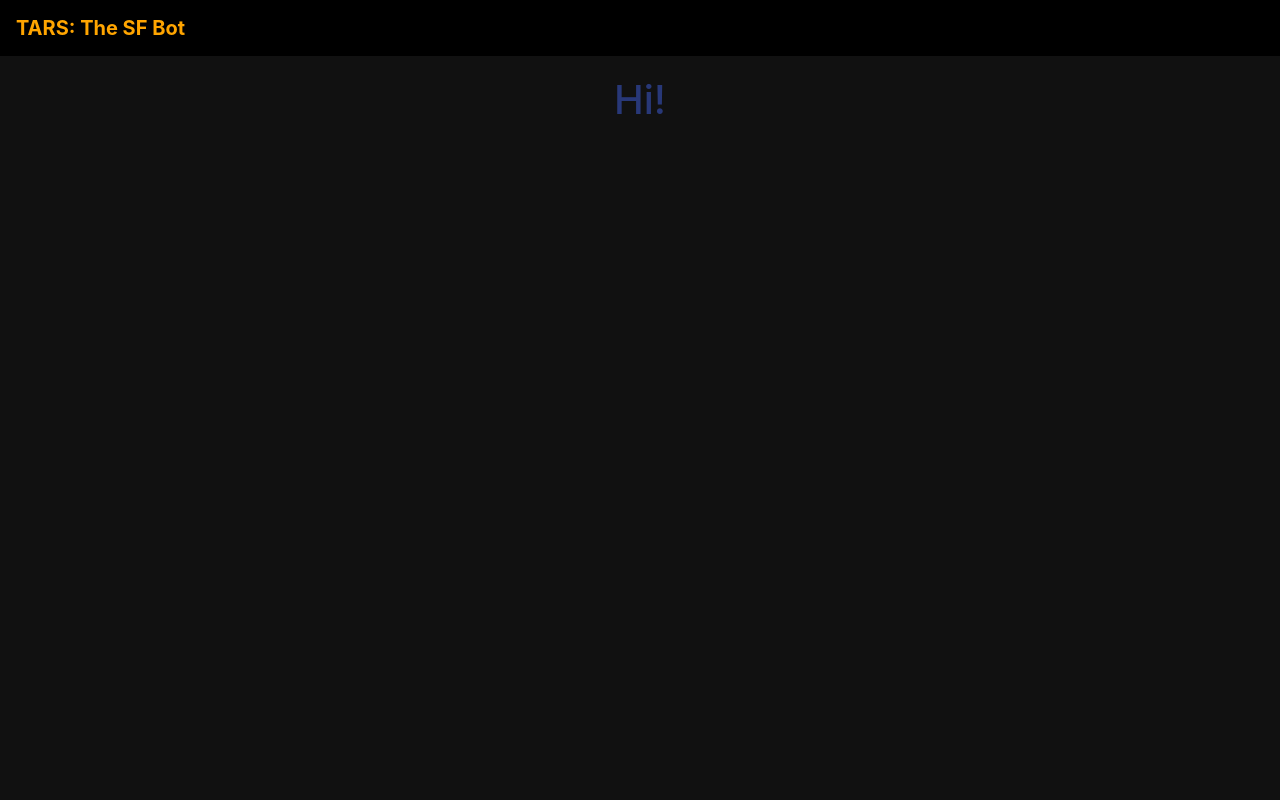
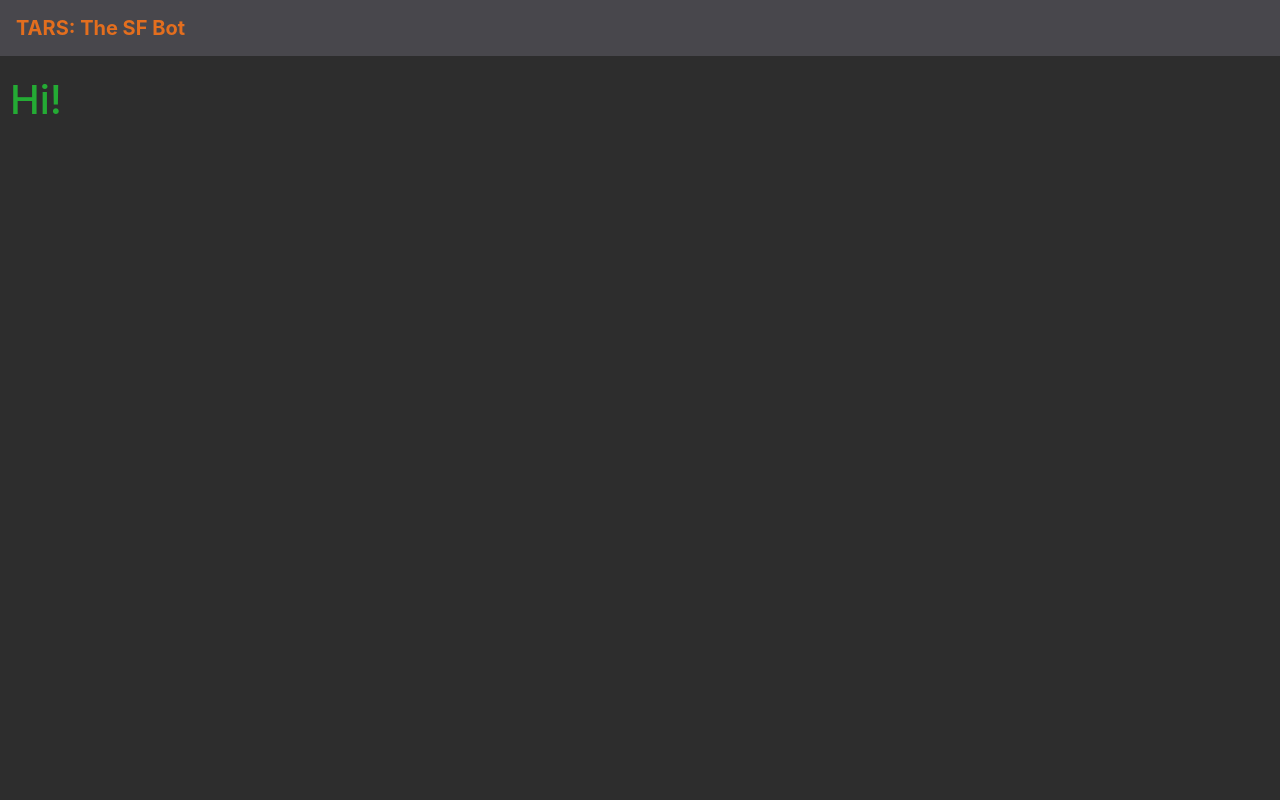
Before and after one commit to solarillion/TARS, a Flask app: page / in a window 1280 px wide. Run offline with Flask 2, Linux system fonts and the light colour scheme; some libraries are stand-ins or nearby versions.

Commit message:
Updated index.html

```diff
--- a/templates/index.html
+++ b/templates/index.html
@@ -6,12 +6,10 @@
     <link href="static/css/bootstrap.min.css" rel="stylesheet" media="screen">
     <script src="static/js/bootstrap.min.js"></script>
   </head>
-  <body style="background-color: #111111">
-    <nav class="navbar navbar-expand-lg navbar-dark bg" style="background-color: #000000">
-      <a class="navbar-brand" href="#" style="color: #FFA500"><strong>TARS: The SF Bot</strong></a>
+  <body style="background-color: #2D2D2D">
+    <nav class="navbar navbar-expand-lg navbar-dark bg" style="background-color: #48474C">
+      <a class="navbar-brand" href="#" style="color: #E36E1E"><strong>TARS: The SF Bot</strong></a>
     </nav>
-    <center>
-    <h1 style="color: #283878; padding: 20px 10px 0px 10px">Hi!</h1> <br>
-    </center>
+    <h1 style="color: #24AB34; padding: 20px 10px 0px 10px">Hi!</h1> <br>
   </body>
 </html>
```
